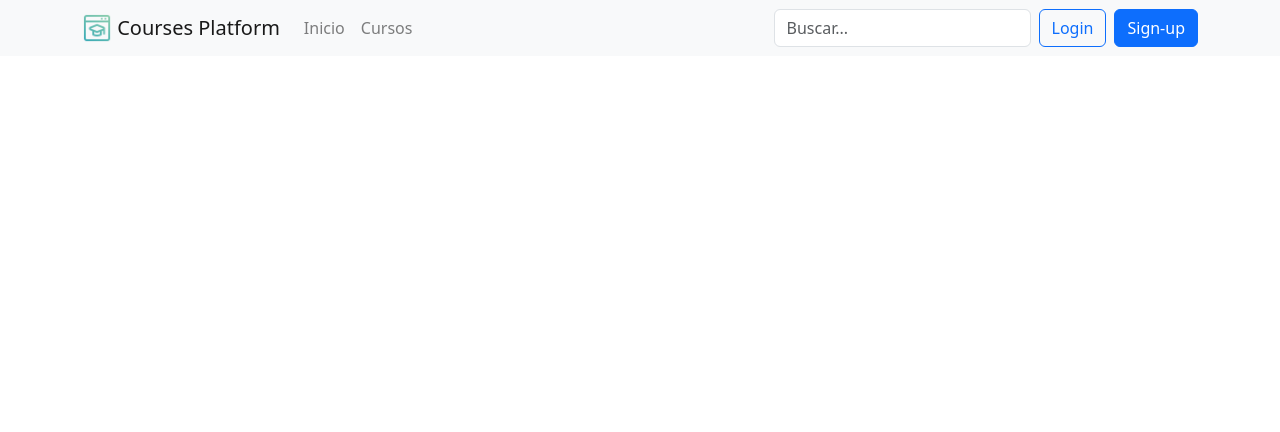
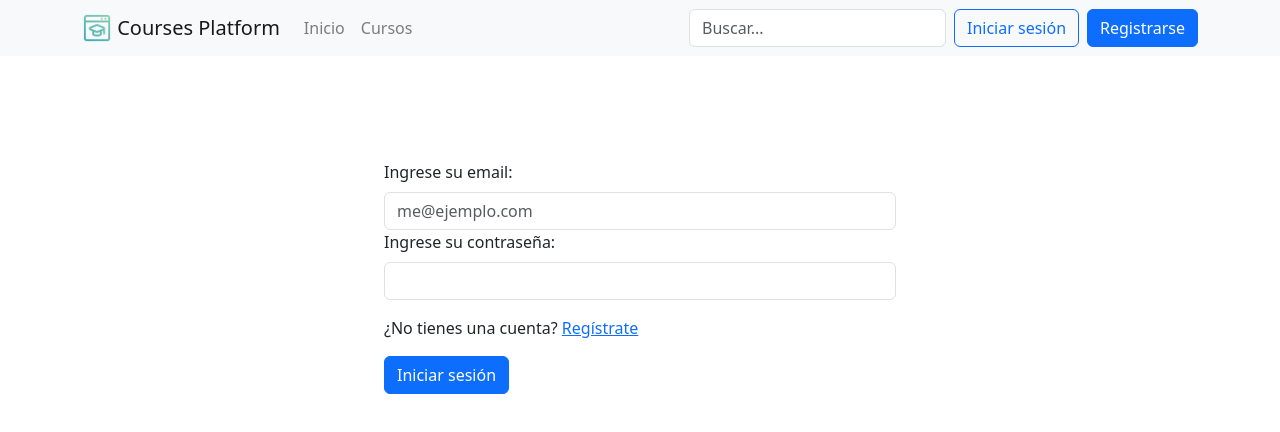
Before and after one commit to joaquincorradi/courses_platform_proj, a React (Vite) app in the folder frontend/: page /login in a window 1280 px wide. Shown: the top 432 px of the page. Built offline with nearby package versions, Linux system fonts and the light colour scheme.

Commit message:
Login funcionando

```diff
--- a/frontend/package.json
+++ b/frontend/package.json
@@ -12,6 +12,7 @@
   "dependencies": {
     "axios": "^1.7.2",
     "bootstrap": "^5.3.3",
+    "js-cookie": "^3.0.5",
     "react": "^18.2.0",
     "react-bootstrap": "^2.10.2",
     "react-dom": "^18.2.0",
--- a/frontend/src/components/Header/Header.tsx
+++ b/frontend/src/components/Header/Header.tsx
@@ -1,5 +1,6 @@
 import "./header.css";
-import { Fragment } from "react";
+import React, { useState, useEffect } from "react";
+import Cookies from "js-cookie";
 import Button from "react-bootstrap/Button";
 import Container from "react-bootstrap/Container";
 import Form from "react-bootstrap/Form";
@@ -7,6 +8,26 @@ import Nav from "react-bootstrap/Nav";
 import Navbar from "react-bootstrap/Navbar";
 
 function Header() {
+  const [isAuthenticated, setIsAuthenticated] = useState(false); // Para saber si el usuario está autenticado
+  const [isAdmin, setIsAdmin] = useState(false); // Para saber si el usuario es administrador
+
+  // Verificar si el usuario está autenticado y si es administrador
+  useEffect(() => {
+    const token = Cookies.get("token");
+    const adminStatus = Cookies.get("isAdmin") === "true";
+    setIsAuthenticated(!!token);
+    setIsAdmin(adminStatus);
+  }, []);
+
+  // Función para cerrar sesión
+  const handleLogout = () => {
+    Cookies.remove("token");
+    Cookies.remove("isAdmin");
+    setIsAuthenticated(false);
+    setIsAdmin(false);
+    window.location.href = "/";
+  };
+
   return (
     <div>
       <Navbar expand="lg" className="bg-body-tertiary" fixed="top">
@@ -26,6 +47,10 @@ function Header() {
             <Nav className="me-auto">
               <Nav.Link href="/">Inicio</Nav.Link>
               <Nav.Link href="/courses">Cursos</Nav.Link>
+              {isAdmin && <Nav.Link href="/admin">Administrar cursos</Nav.Link>}
+              {!isAdmin && isAuthenticated && (
+                <Nav.Link href="/my-courses">Mis Cursos</Nav.Link>
+              )}
             </Nav>
             <Form className="d-flex">
               <Form.Control
@@ -36,12 +61,29 @@ function Header() {
               />
             </Form>
             <Nav className="d-flex, justify-content-around">
-              <Button href="/login" variant="outline-primary">
-                Login
-              </Button>
-              <Button href="/signup" variant="primary" className="ms-2">
-                Sign-up
-              </Button>
+              {isAuthenticated ? (
+                <>
+                  <Button href="/profile" variant="outline-primary">
+                    Perfil
+                  </Button>
+                  <Button
+                    onClick={handleLogout}
+                    variant="outline-danger"
+                    className="ms-2"
+                  >
+                    Cerrar sesión
+                  </Button>
+                </>
+              ) : (
+                <>
+                  <Button href="/login" variant="outline-primary">
+                    Iniciar sesión
+                  </Button>
+                  <Button href="/signup" variant="primary" className="ms-2">
+                    Registrarse
+                  </Button>
+                </>
+              )}
             </Nav>
           </Navbar.Collapse>
         </Container>
--- a/frontend/src/pages/Login/index.tsx
+++ b/frontend/src/pages/Login/index.tsx
@@ -1,11 +1,68 @@
+import React, { useState } from "react";
+import axios from "axios";
+import Cookies from "js-cookie";
 import "./login.css";
 import Header from "../../components/Header/Header";
+import Button from "react-bootstrap/Button";
+import Form from "react-bootstrap/Form";
+import { FormGroup } from "react-bootstrap";
 
 function Login() {
+  const [email, setEmail] = useState("");
+  const [password, setPassword] = useState("");
+  const [error, setError] = useState("");
+
+  const handleSubmit = (e: React.FormEvent) => {
+    e.preventDefault();
+    axios
+      .post("http://localhost:8080/users/login", { email, password })
+      .then((response) => {
+        const { token, isAdmin } = response.data;
+        Cookies.set("token", token);
+        Cookies.set("isAdmin", isAdmin.toString());
+        window.location.href = "/"; // Redirigir al inicio después de iniciar sesión
+      })
+      .catch((error) => {
+        setError("Login failed. Please check your credentials and try again.");
+        console.error("Axios error:", error);
+      });
+  };
+
   return (
-    <>
+    <div>
       <Header />
-    </>
+      {error && <p style={{ color: "red" }}>{error}</p>}
+      <Form onSubmit={handleSubmit} className="login-form">
+        <FormGroup>
+          <Form.Label>Ingrese su email:</Form.Label>
+          <Form.Control
+            type="email"
+            placeholder="me@ejemplo.com"
+            value={email}
+            onChange={(e) => setEmail(e.target.value)}
+            required
+          />
+        </FormGroup>
+
+        <FormGroup>
+          <Form.Label>Ingrese su contraseña:</Form.Label>
+          <Form.Control
+            type="password"
+            value={password}
+            onChange={(e) => setPassword(e.target.value)}
+            required
+          />
+        </FormGroup>
+
+        <p className="have-account">
+          ¿No tienes una cuenta? <a href="/signup">Regístrate</a>
+        </p>
+
+        <Button variant="primary" type="submit">
+          Iniciar sesión
+        </Button>
+      </Form>
+    </div>
   );
 }
 
--- a/frontend/src/pages/Login/login.css
+++ b/frontend/src/pages/Login/login.css
@@ -0,0 +1,7 @@
+.login-form {
+  margin: 10rem 30% 10rem 30%;
+}
+
+.have-account {
+  margin-top: 1rem;
+}
--- a/frontend/src/pages/Signup/index.tsx
+++ b/frontend/src/pages/Signup/index.tsx
@@ -86,6 +86,10 @@ function Signup() {
           </Form.Group>
         </Row>
 
+        <p className="have-account">
+          ¿Ya tienes una cuenta? <a href="/login">Iniciar sesión</a>
+        </p>
+
         <Button variant="primary" type="submit">
           Crear cuenta
         </Button>
```
Also changed, not shown: 1 other file (tests, documents, lock files or other folders).
